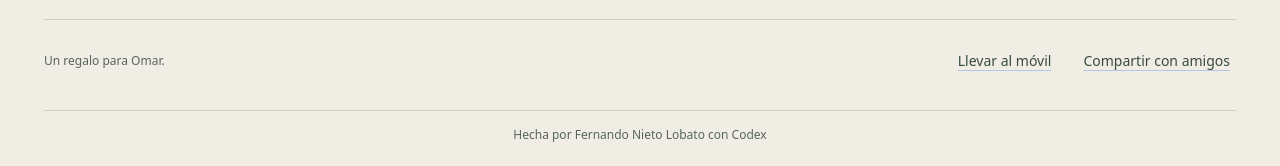
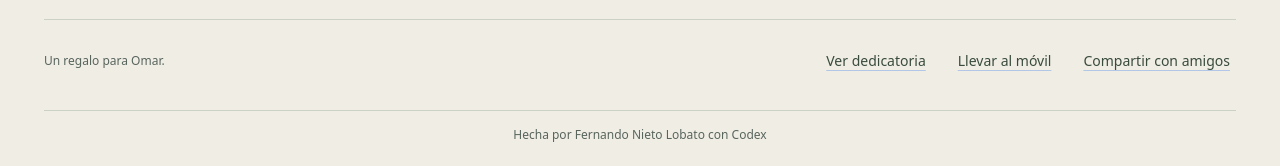
Before and after one commit to elcontemplador/pasatiempos-regalo, a plain HTML site: page omar/index.html in a window 1280 px wide. Shown: the part 1529-1695 px from the top of the page. Drawn offline with Linux system fonts and the light colour scheme.

Commit message:
Mostrar bienvenida de Omar una vez por navegador

```diff
--- a/omar/app.js
+++ b/omar/app.js
@@ -198,14 +198,18 @@ $('surprise').addEventListener('click',()=>{
  switchMode(next);updateMobileNav();const heading=$(next==='words'?'word-title':next==='puzzle'?'puzzle-title':next==='quiz'?'quiz-title':next==='letters'?'letters-title':next+'-title');if(mobileLayout.matches)mobileGoTo(heading);else{heading.tabIndex=-1;heading.focus({preventScroll:true});heading.scrollIntoView({block:'start'});}say(`Te propongo: ${title}. ¡A disfrutar!`);
 });
 
-// La bienvenida se oculta al empezar a jugar o al cerrarla.
+// Mostrar una sola vez por navegador y permitir releer la dedicatoria.
 const welcome=$('personal-welcome');
 if(welcome){
- const key='regalo-omar-welcome-dismissed-v1';let dismissed=false;
- try{dismissed=sessionStorage.getItem(key)==='1';}catch{}
- welcome.hidden=dismissed;
- const dismiss=()=>{welcome.hidden=true;try{sessionStorage.setItem(key,'1');}catch{}};
+ const key='regalo-omar-welcome-seen-v1',legacy='regalo-omar-welcome-dismissed-v1',opener=$('open-personal-welcome');let seen=false;
+ try{seen=localStorage.getItem(key)==='1';}catch{}
+ try{seen=seen||sessionStorage.getItem(legacy)==='1';}catch{}
+ const remember=()=>{try{localStorage.setItem(key,'1');}catch{}try{sessionStorage.setItem(legacy,'1');}catch{}};
+ const show=()=>{welcome.hidden=false;opener.setAttribute('aria-expanded','true');};
+ const dismiss=()=>{welcome.hidden=true;opener.setAttribute('aria-expanded','false');remember();};
+ if(!seen){show();remember();}else remember();
+ opener.addEventListener('click',()=>{show();welcome.scrollIntoView({block:'start'});$('close-personal-welcome').focus({preventScroll:true});});
  $('close-personal-welcome').addEventListener('click',()=>{dismiss();$('tab-words').focus({preventScroll:true});});
- document.querySelectorAll('.game-tab').forEach(button=>button.addEventListener('click',dismiss));
- $('surprise').addEventListener('click',dismiss);
+ document.querySelectorAll('.game-tab').forEach(button=>button.addEventListener('click',()=>{if(!welcome.hidden)dismiss();}));
+ $('surprise').addEventListener('click',()=>{if(!welcome.hidden)dismiss();});
 }
--- a/omar/index.html
+++ b/omar/index.html
@@ -134,7 +134,7 @@
    <p id="announcement" class="announcement" role="status" aria-live="polite" aria-atomic="true"></p>
   </main>
   <div class="app-status"><div id="update-notice" hidden><p role="status">Hay una versión nueva. Tus partidas se conservan.</p><button id="apply-update" class="comfort-button">Actualizar</button></div><p id="storage-status" role="status" hidden></p><p id="offline-status" role="status">Preparando el juego sin conexión…</p><button id="offline-retry" class="text-button" hidden>Reintentar descarga</button></div>
-  <footer><p>Un regalo para Omar.</p><button id="install-help" class="text-button">Llevar al móvil</button><button id="share-friends" class="text-button">Compartir con amigos</button><p class="site-credit">Hecha por Fernando Nieto Lobato con Codex</p></footer>
+  <footer><p>Un regalo para Omar.</p><button type="button" id="open-personal-welcome" class="text-button" aria-controls="personal-welcome" aria-expanded="false">Ver dedicatoria</button><button id="install-help" class="text-button">Llevar al móvil</button><button id="share-friends" class="text-button">Compartir con amigos</button><p class="site-credit">Hecha por Fernando Nieto Lobato con Codex</p></footer>
  </div>
  <dialog id="gallery-dialog" aria-labelledby="gallery-title"><button class="dialog-close" aria-label="Cerrar galería">×</button><h2 id="gallery-title">Elige un recuerdo</h2><p class="gallery-note">Tus fotos, muchas historias. Tu puzle se guarda al cambiar de foto.</p><div id="photo-options" class="photo-options"></div><button class="primary-button dialog-done">Seguir jugando</button></dialog>
  <dialog id="puzzle-zoom-dialog" aria-labelledby="puzzle-zoom-title"><div class="puzzle-zoom-heading"><h2 id="puzzle-zoom-title">Puzle ampliado</h2><button class="comfort-button" id="close-puzzle-zoom">Volver</button></div><p class="puzzle-zoom-tip">El tablero se adapta a la pantalla. Juega sin prisa.</p><p id="puzzle-zoom-announcement" class="sr-only" role="status" aria-live="polite" aria-atomic="true"></p></dialog>
--- a/omar/sw.js
+++ b/omar/sw.js
@@ -1,4 +1,4 @@
-const VERSION='22',CACHE='regalo-omar-vc5fe0645fa2e';
+const VERSION='22',CACHE='regalo-omar-v39f0b691f8a6';
 const CORE=['./state-session.js?v=37','./chess.js?v=36','./chess-engine.js?v=35','./chess-ai-worker.js?v=35','./chess-pieces.js?v=36','./chess.css?v=37','./vendor/chess.js?v=1.4.0','./domino-layout.js?v=33','./domino-drag.js?v=34','./domino.js?v=34','./domino-engine.js?v=31','./domino.css?v=37','./share.js?v=22','./recovery.js?v=28','./','./index.html','./style.css?v=37','./app.js?v=37','./engine.js?v=28','./engine.js','./quiz.js?v=37','./quiz-data.js?v=29','./quiz-engine.js?v=22','./storage.js?v=22','./offline.js?v=22','./icons.js?v=22','./letters.js?v=37','./letters-engine.js?v=22','./letters-data.js?v=22','./icon.svg','./manifest.webmanifest'];
 const PHOTOS=["./assets/photos/ruta-agua.jpg","./assets/photos/ruta-agua.thumb.jpg","./assets/photos/dos-todoterrenos.jpg","./assets/photos/dos-todoterrenos.thumb.jpg","./assets/photos/camino.jpg","./assets/photos/camino.thumb.jpg","./assets/photos/puente.jpg","./assets/photos/puente.thumb.jpg","./assets/header.jpg"];
 const ASSETS=[...PHOTOS];
```
